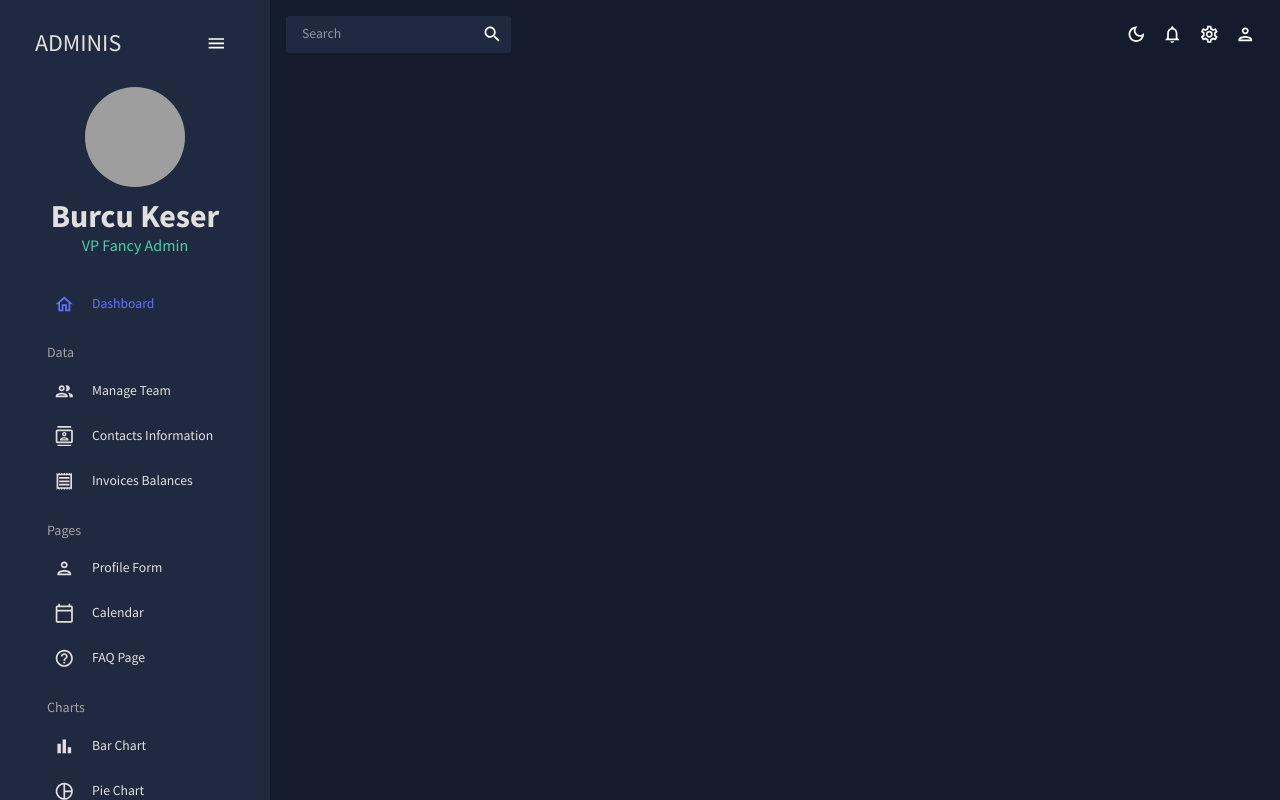
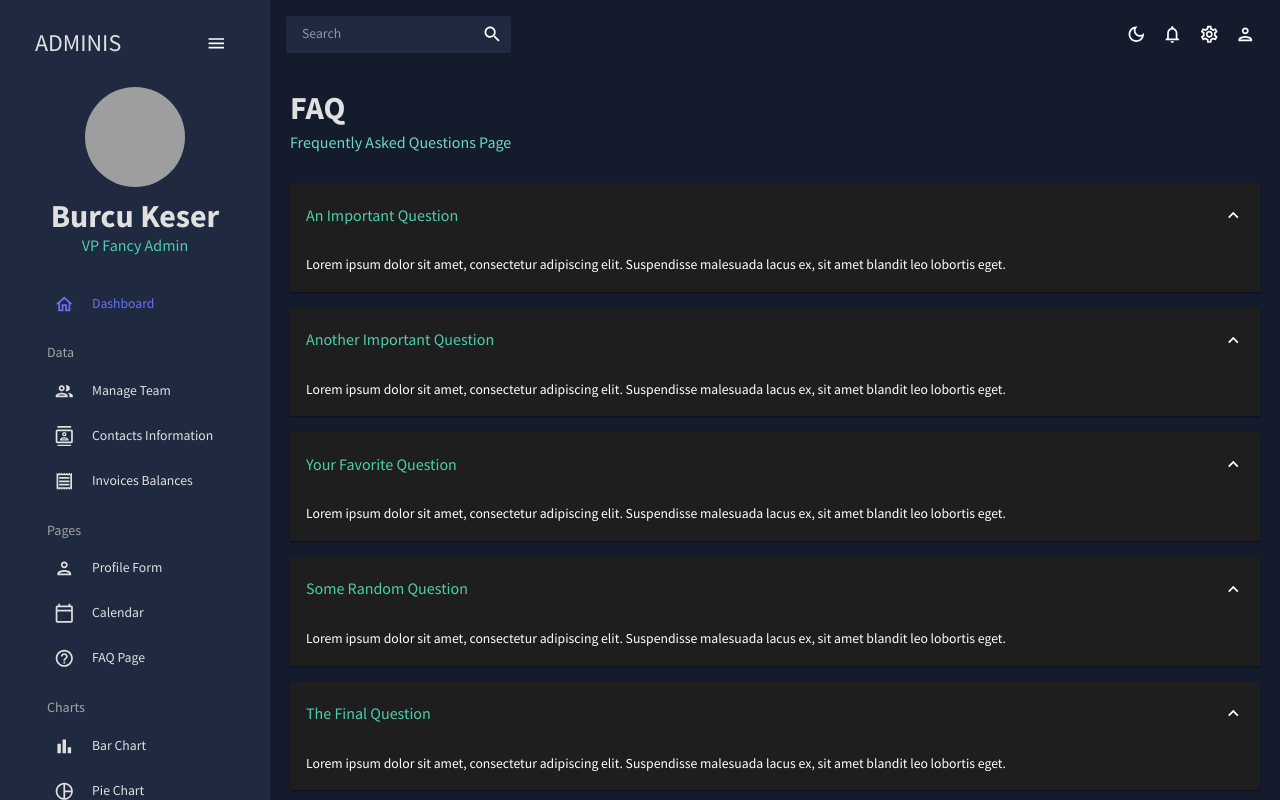
Before and after one commit to burcuukeser/react-admin, a React (Create React App) app: page /faq in a window 1280 px wide. Built offline with nearby package versions, Linux system fonts and the light colour scheme; grey boxes are pictures that could not be loaded.

Commit message:
faq added

```diff
--- a/src/App.js
+++ b/src/App.js
@@ -7,13 +7,13 @@ import Dashboard from "./scenes/dashboard";
 import Team from "./scenes/team";
 import Invoices from "./scenes/invoices";
 import Contacts from "./scenes/contacts";
+import Form from "./scenes/form";
+import Calendar from "./scenes/calendar/calendar";
+import FAQ from "./scenes/faq";
 // import Bar from "./scenes/bar";
-import Form from "./scenes/form";
 // import Line from "./scenes/line";
 // import Pie from "./scenes/pie";
-// import FAQ from "./scenes/faq";
 // import Geography from "./scenes/geography";
-import Calendar from "./scenes/calendar/calendar";
 
 function App() {
   const [theme, colorMode] = useMode();
@@ -32,11 +32,11 @@ function App() {
               <Route path="/contacts" element={<Contacts />} />
               <Route path="/invoices" element={<Invoices />} />
               <Route path="/form" element={<Form />} />
+              <Route path="/calendar" element={<Calendar />} />
+              <Route path="/faq" element={<FAQ />} />
               {/* <Route path="/bar" element={<Bar />} /> */}
               {/* <Route path="/pie" element={<Pie />} /> */}
               {/* <Route path="/line" element={<Line />} /> */}
-              {/* <Route path="/faq" element={<FAQ />} /> */}
-              <Route path="/calendar" element={<Calendar />} />
               {/* <Route path="/geography" element={<Geography />} /> */}
             </Routes>
           </main>
--- /dev/null
+++ b/src/scenes/faq/index.jsx
@@ -0,0 +1,86 @@
+import { Box, useTheme } from "@mui/material";
+import Header from "../../components/Header";
+import Accordion from "@mui/material/Accordion";
+import AccordionSummary from "@mui/material/AccordionSummary";
+import AccordionDetails from "@mui/material/AccordionDetails";
+import Typography from "@mui/material/Typography";
+import ExpandMoreIcon from "@mui/icons-material/ExpandMore";
+import { tokens } from "../../theme";
+
+const FAQ = () => {
+    const theme = useTheme();
+    const colors = tokens(theme.palette.mode);
+    return (
+      <Box m="20px">
+        <Header title="FAQ" subtitle="Frequently Asked Questions Page" />
+
+        <Accordion defaultExpanded>
+          <AccordionSummary expandIcon={<ExpandMoreIcon />}>
+            <Typography color={colors.greenAccent[500]} variant="h5">
+              An Important Question
+            </Typography>
+          </AccordionSummary>
+          <AccordionDetails>
+            <Typography>
+              Lorem ipsum dolor sit amet, consectetur adipiscing elit. Suspendisse
+              malesuada lacus ex, sit amet blandit leo lobortis eget.
+            </Typography>
+          </AccordionDetails>
+        </Accordion>
+        <Accordion defaultExpanded>
+          <AccordionSummary expandIcon={<ExpandMoreIcon />}>
+            <Typography color={colors.greenAccent[500]} variant="h5">
+              Another Important Question
+            </Typography>
+          </AccordionSummary>
+          <AccordionDetails>
+            <Typography>
+              Lorem ipsum dolor sit amet, consectetur adipiscing elit. Suspendisse
+              malesuada lacus ex, sit amet blandit leo lobortis eget.
+            </Typography>
+          </AccordionDetails>
+        </Accordion>
+        <Accordion defaultExpanded>
+          <AccordionSummary expandIcon={<ExpandMoreIcon />}>
+            <Typography color={colors.greenAccent[500]} variant="h5">
+              Your Favorite Question
+            </Typography>
+          </AccordionSummary>
+          <AccordionDetails>
+            <Typography>
+              Lorem ipsum dolor sit amet, consectetur adipiscing elit. Suspendisse
+              malesuada lacus ex, sit amet blandit leo lobortis eget.
+            </Typography>
+          </AccordionDetails>
+        </Accordion>
+        <Accordion defaultExpanded>
+          <AccordionSummary expandIcon={<ExpandMoreIcon />}>
+            <Typography color={colors.greenAccent[500]} variant="h5">
+              Some Random Question
+            </Typography>
+          </AccordionSummary>
+          <AccordionDetails>
+            <Typography>
+              Lorem ipsum dolor sit amet, consectetur adipiscing elit. Suspendisse
+              malesuada lacus ex, sit amet blandit leo lobortis eget.
+            </Typography>
+          </AccordionDetails>
+        </Accordion>
+        <Accordion defaultExpanded>
+          <AccordionSummary expandIcon={<ExpandMoreIcon />}>
+            <Typography color={colors.greenAccent[500]} variant="h5">
+              The Final Question
+            </Typography>
+          </AccordionSummary>
+          <AccordionDetails>
+            <Typography>
+              Lorem ipsum dolor sit amet, consectetur adipiscing elit. Suspendisse
+              malesuada lacus ex, sit amet blandit leo lobortis eget.
+            </Typography>
+          </AccordionDetails>
+        </Accordion>
+      </Box>
+    );
+  };
+
+  export default FAQ;
```
